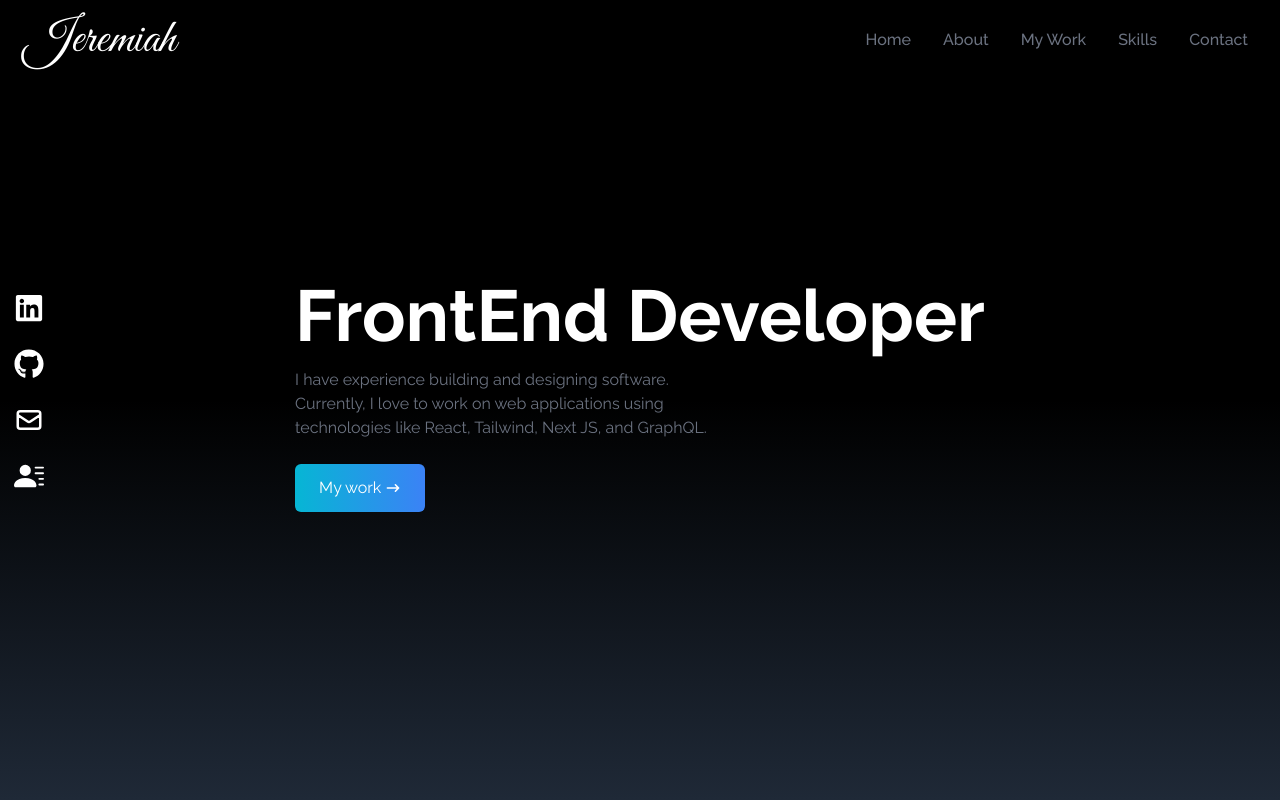
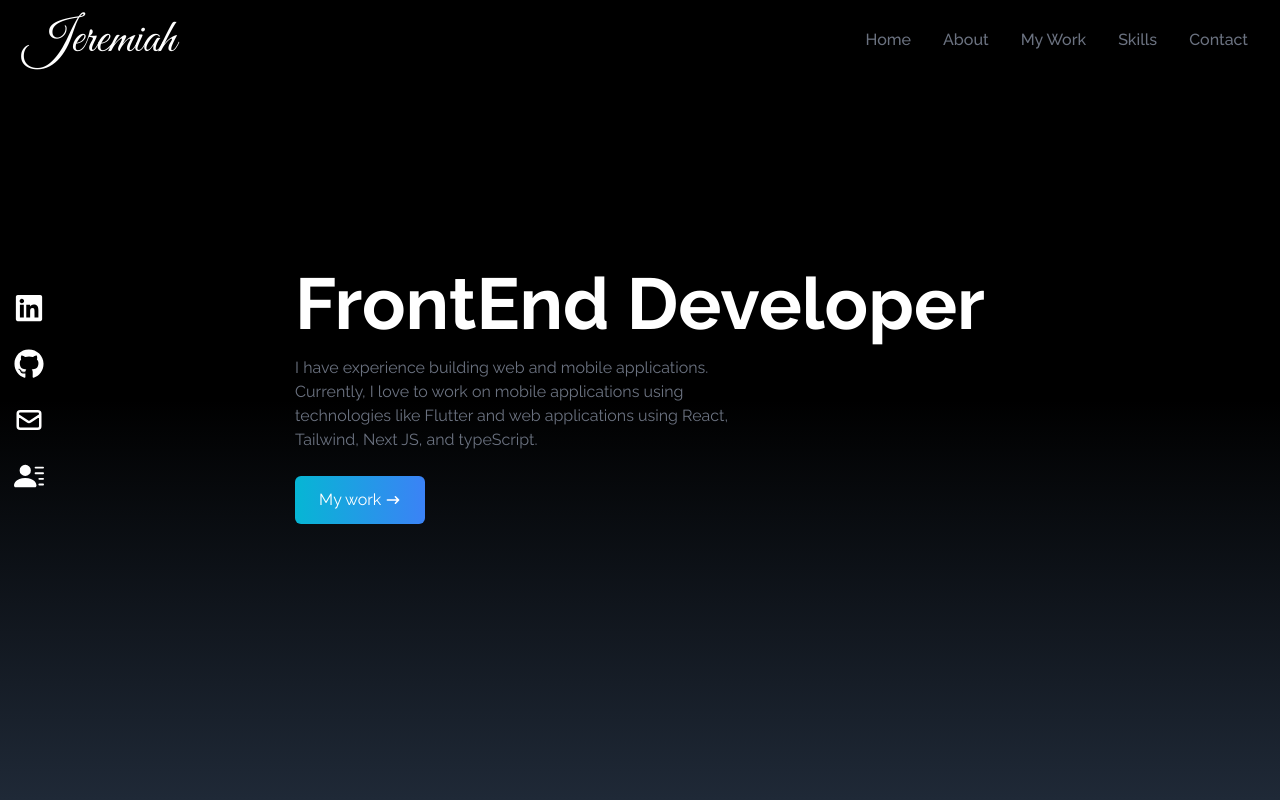
Before and after one commit to a1bx/Portfolio, a React (Create React App) app: page /main in a window 1280 px wide. Shown: the top 800 px of the page. Built offline with nearby package versions, Linux system fonts and the light colour scheme.

Commit message:
Update Home.jsx

```diff
--- a/src/components/Home.jsx
+++ b/src/components/Home.jsx
@@ -14,9 +14,9 @@ const Home = () => {
             FrontEnd Developer
           </h2>
           <p className="text-gray-500 py-4 max-w-md">
-            I have experience building and designing software.
-            Currently, I love to work on web applications using technologies like
-            React, Tailwind, Next JS, and GraphQL.
+            I have experience building web and mobile applications.
+            Currently, I love to work on mobile applications using technologies like
+            Flutter and web applications using React, Tailwind, Next JS, and typeScript.
           </p>
           <div>
             <Link
```
